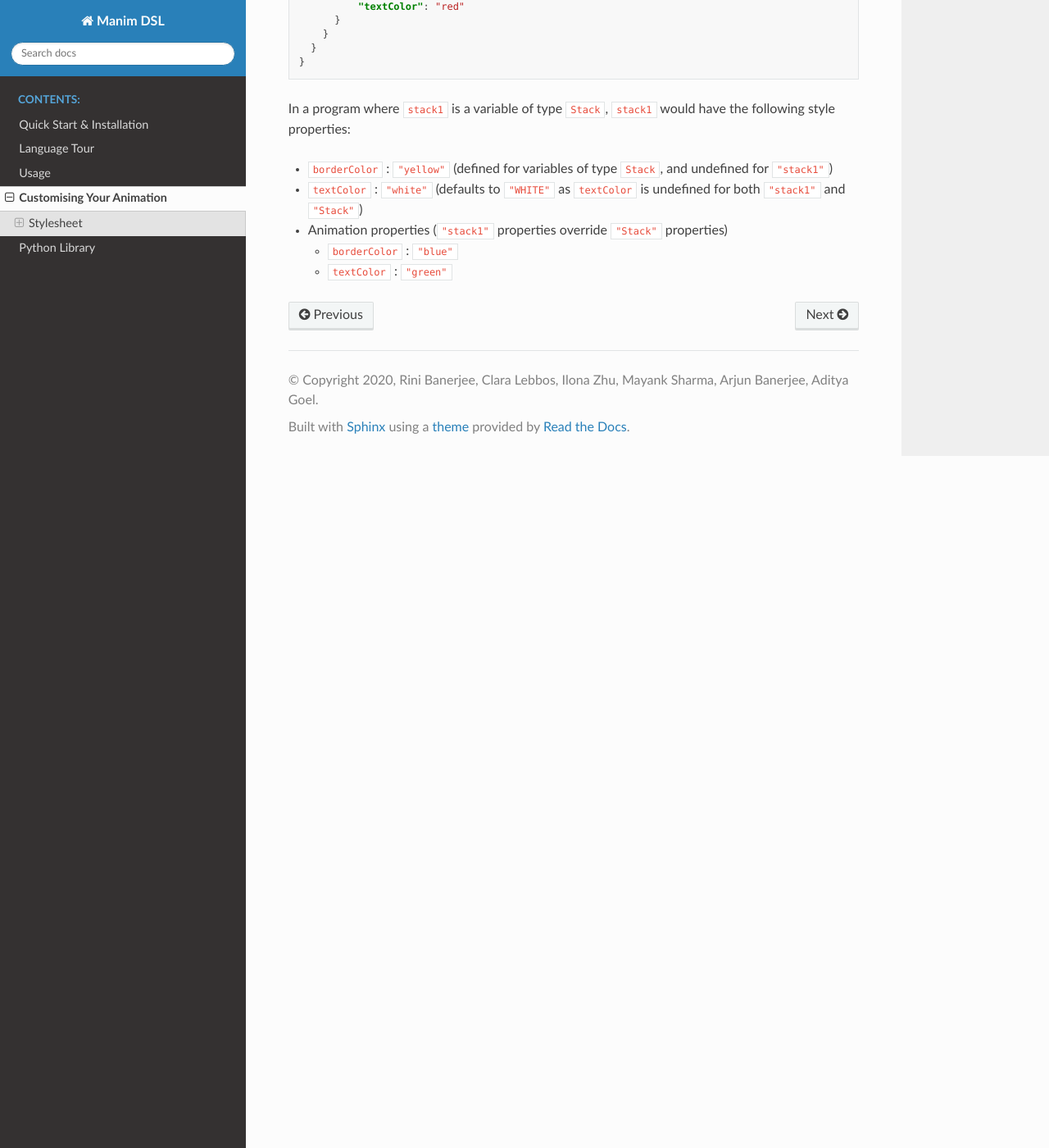
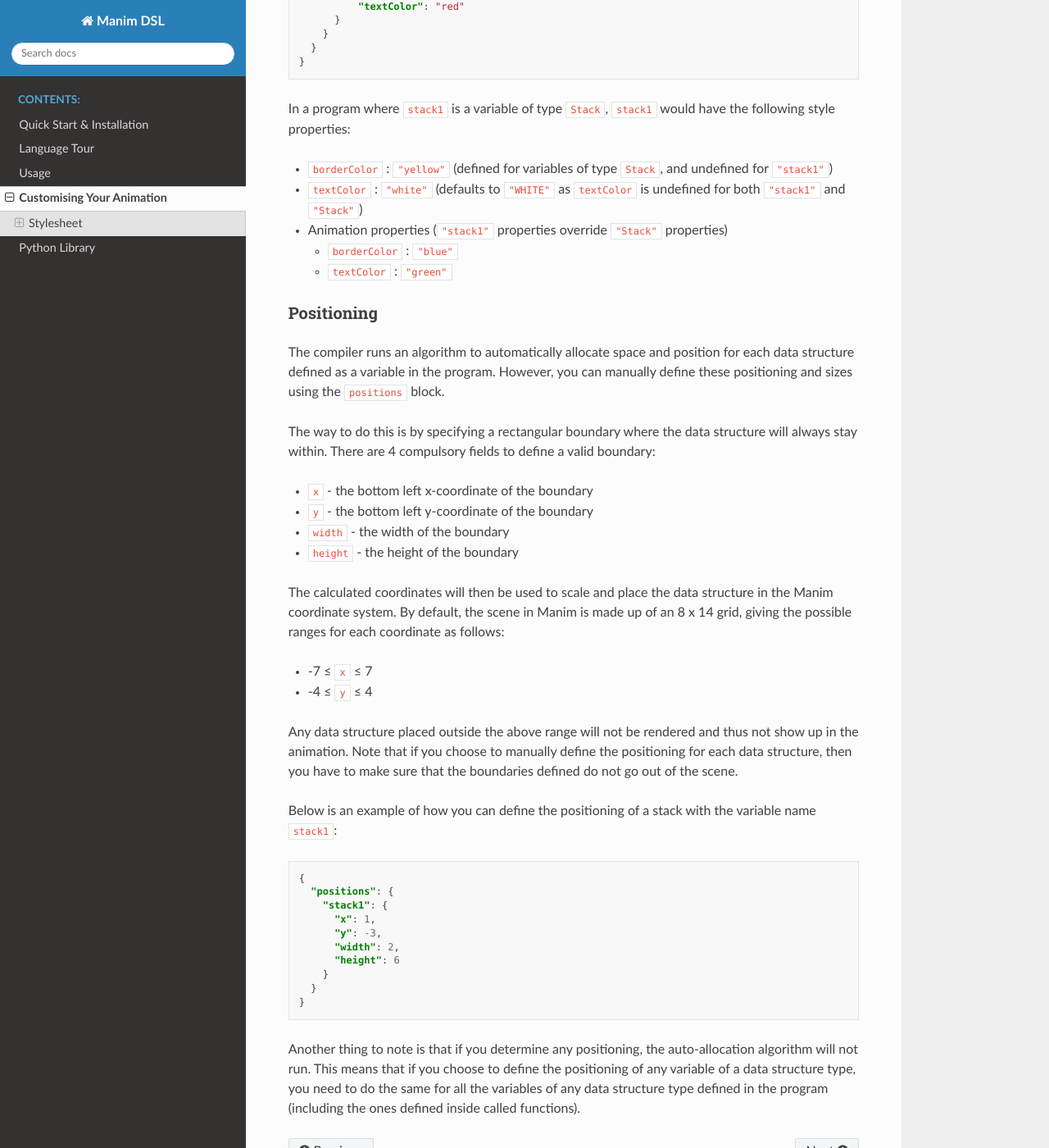
Before and after one commit to VAlgoLang/valgolang.github.io, a Sphinx documentation site: the page built from source/customisation.rst, in a window 1280 px wide and 1400 px high, scrolled down 3439 px. Shown: the whole window at 82% size. Built offline with Sphinx 7.4.7 and the Read the Docs theme 2.0.0, drawn with Linux system fonts in a browser that asks for light colours.

Commit message:
Documentation for user defined positioning (#21)
* Initial documentation for user defined positioning

* Fixed typos and wording slightly

```diff
--- a/source/customisation.rst
+++ b/source/customisation.rst
@@ -156,3 +156,39 @@
 
   * ``borderColor`` : ``"blue"``
   * ``textColor`` : ``"green"``
+
+Positioning
+^^^^^^^^^^^
+
+The compiler runs an algorithm to automatically allocate space and position for each data structure defined as a variable in the program. However, you can manually define these positioning and sizes using the ``positions`` block.
+
+The way to do this is by specifying a rectangular boundary where the data structure will always stay within. There are 4 compulsory fields to define a valid boundary:
+
+* ``x`` - the bottom left x-coordinate of the boundary
+* ``y`` - the bottom left y-coordinate of the boundary
+* ``width`` - the width of the boundary
+* ``height`` - the height of the boundary
+
+The calculated coordinates will then be used to scale and place the data structure in the Manim coordinate system. By default, the scene in Manim is made up of an 8 x 14 grid, giving the possible ranges for each coordinate as follows:
+
+* -7 ≤ ``x`` ≤ 7
+* -4 ≤ ``y`` ≤ 4
+
+Any data structure placed outside the above range will not be rendered and thus not show up in the animation. Note that if you choose to manually define the positioning for each data structure, then you have to make sure that the boundaries defined do not go out of the scene.
+
+Below is an example of how you can define the positioning of a stack with the variable name ``stack1``:
+
+.. code:: json
+
+    {
+      "positions": {
+        "stack1": {
+          "x": 1,
+          "y": -3,
+          "width": 2,
+          "height": 6
+        }
+      }
+    }
+
+Another thing to note is that if you determine any positioning, the auto-allocation algorithm will not run. This means that if you choose to define the positioning of any variable of a data structure type, you need to do the same for all the variables of any data structure type defined in the program (including the ones defined inside called functions).
```
